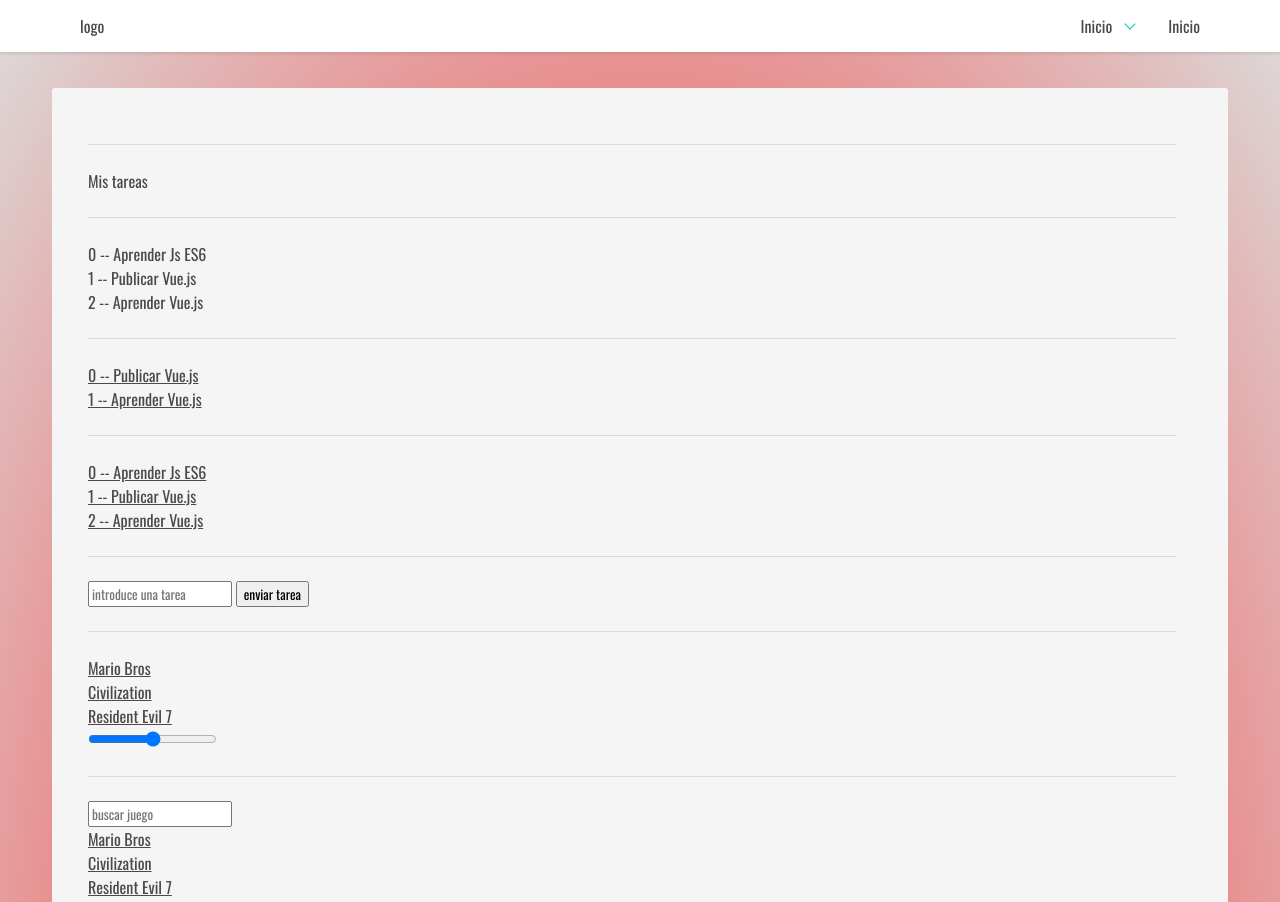
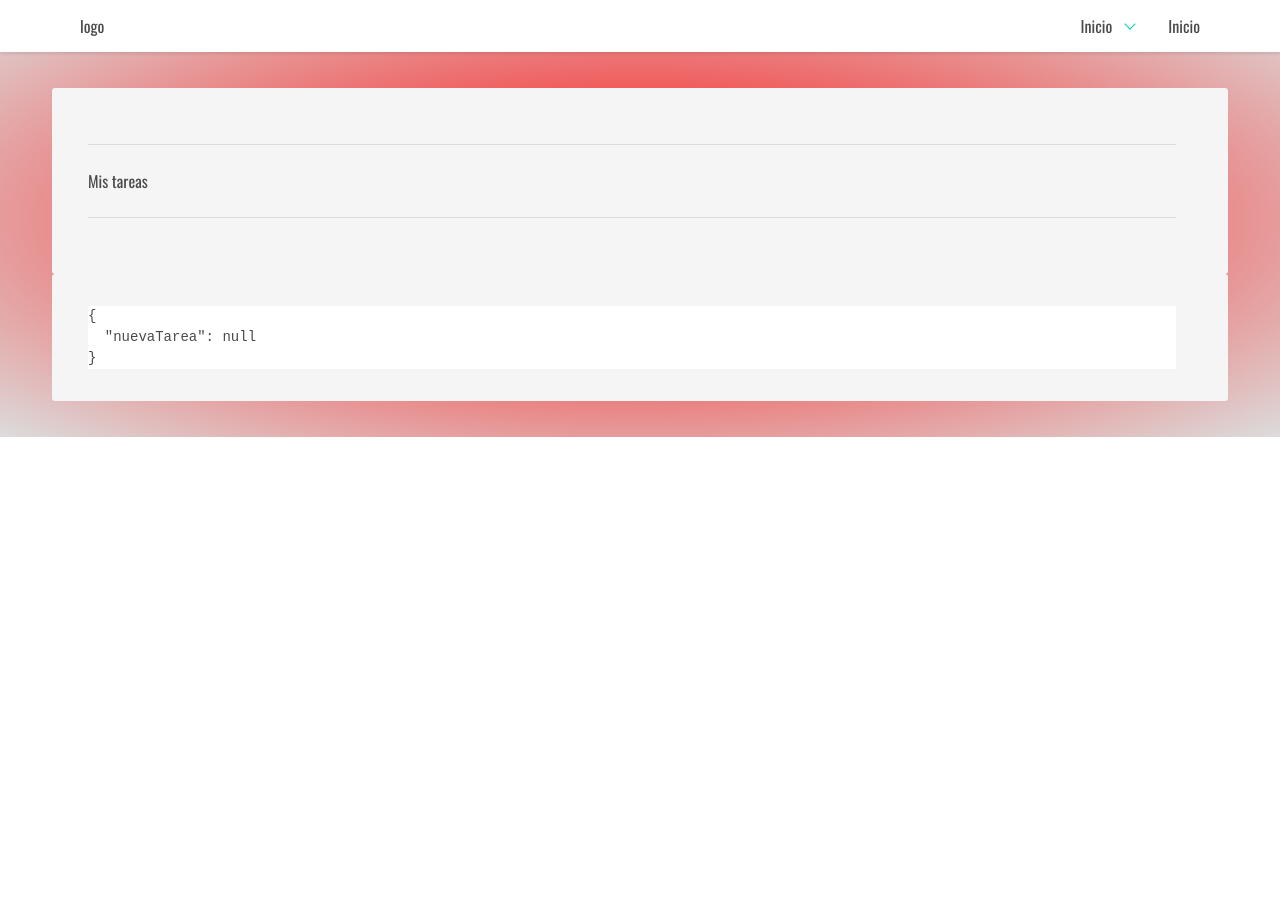
Before and after one commit to samsdial/vueBulma, a website: page src/pug/index.pug in a window 1280 px wide. Shown: the top 902 px of the page. After the commit the page ends 800 px from the top, so only its background shows below. Drawn offline with nearby package versions, Linux system fonts and the light colour scheme; files that its build step writes are made by us from their sources.

```diff
--- a/src/js/custom.js
+++ b/src/js/custom.js
@@ -1,96 +1,13 @@
-$(document).ready(function(){
-    $(".getcontent").click(getContent);
-    $(".loadhtml").click(loadHTML);
-});
-function getContent(){
-    $('.notification').load("one.html");
-}
-function loadHTML(){
-    $('.notification').load("two.html");
-}
-/*
-/// Vanilla Js
-const input = document.querySelector('input');
-const h2 = document.querySelector('h2.item');
-// events listerner js
-input.addEventListener('keyup', function (){
-    h2.innerHTML = input.value;
-});
-// ES6
-input.addEventListener('keyup', () =>h2.innerHTML = input.value);
-*/
+
 const vm = new Vue ({
     el: 'main',
     data: {
         nuevaTarea: null,
-        mensaje: 'Hola mundo',
-        tareas: [
-            {
-                titulo:'Aprender Vue.js',
-                completado: false,
-                prioridad: true,
-                antiguedad: 1
-            },
-            {
-                titulo:'Aprender Js ES6',
-                completado: false,
-                prioridad: false,
-                antiguedad: 22
-            },
-            {
-                titulo:'Publicar Vue.js',
-                completado: false,
-                prioridad: true,
-                antiguedad: 12
-            },
-        ],
-        busqueda: '',
-        minimo: 5,
-        juegos: [
-
-            {
-                titulo: 'Mario Bros',
-                genero: 'Batalla',
-                puntuacion: 9
-            },
-            {
-                titulo: 'Civilization',
-                genero: 'Estrategia',
-                puntuacion: 10
-            },
-            {
-                titulo: 'Resident Evil 7',
-                genero: 'Survial Horror',
-                puntuacion: 7
-            },
-        ]
     },
     methods:{
-        agregarTarea(){
-            this.tareas.unshift(this.nuevaTarea);
-            this.nuevaTarea = null;
-        },
-        completarTarea(){
-            console.log(tareas);
-        }
 
     },
     computed: {
-        mensajeaAlReves(){
-            return this.mensaje.split('').reverse().join('');
-        },
-        tareasConPrioridad(){
-            return this.tareas.filter((tarea) => tarea.prioridad);
-        },
-        tareasPorAntiguedad(){
-            return this.tareas.sort((a, b) => b.antiguedad - a.antiguedad);
-        },
-        mejoresJuegos(){
-            return this.juegos.filter((juego) => juego.puntuacion >= this.minimo);
-        },
-        buscarJuego(){
-            return this.juegos.filter((juego) => juego.titulo.includes(this.busqueda));
-        }
 
     }
 });
--- a/src/pug/index.pug
+++ b/src/pug/index.pug
@@ -24,38 +24,6 @@
                         hr
                         h2 Mis tareas
                         hr
-                        ul
-                            li(v-on:click="completarTarea(tarea)", v-for="(tarea, index) in tareas")
-                                p {{index }} -- {{ tarea.titulo }}
-                        hr
-                        ul
-                            li(v-for="(tarea, index) in tareasConPrioridad")
-                                a {{index }} -- {{ tarea.titulo }}
-                        hr
-                        ul
-                            li(v-for="(tarea, index) in tareasPorAntiguedad")
-                                a {{ index }} -- {{ tarea.titulo }}
-                        hr
-                        form(v-on:submit.prevent="agregarTarea")
-                            input(type="text", placeholder="introduce una tarea", v-model="nuevaTarea")
-                            input(type="submit", value="enviar tarea")
-                        hr
-                        ul
-                            li(v-for="juego in mejoresJuegos")
-                                a {{ juego.titulo }}
-                        input(type="range", min="0", max="10", v-model="minimo")
-                        hr
-                        input(type="search", v-model="busqueda", placeholder="buscar juego")
-                        ul
-                            li(v-for="juego in buscarJuego")
-                                a {{ juego.titulo}}
-
                 .columns.notification
                     .column
                         pre {{ $data }}
-    .app
-        section.section
-            .container
-                .columns.notification
-                    .column
-                        h2 {{ mensaje }}
```
Also changed, not shown: docs/index.html.
